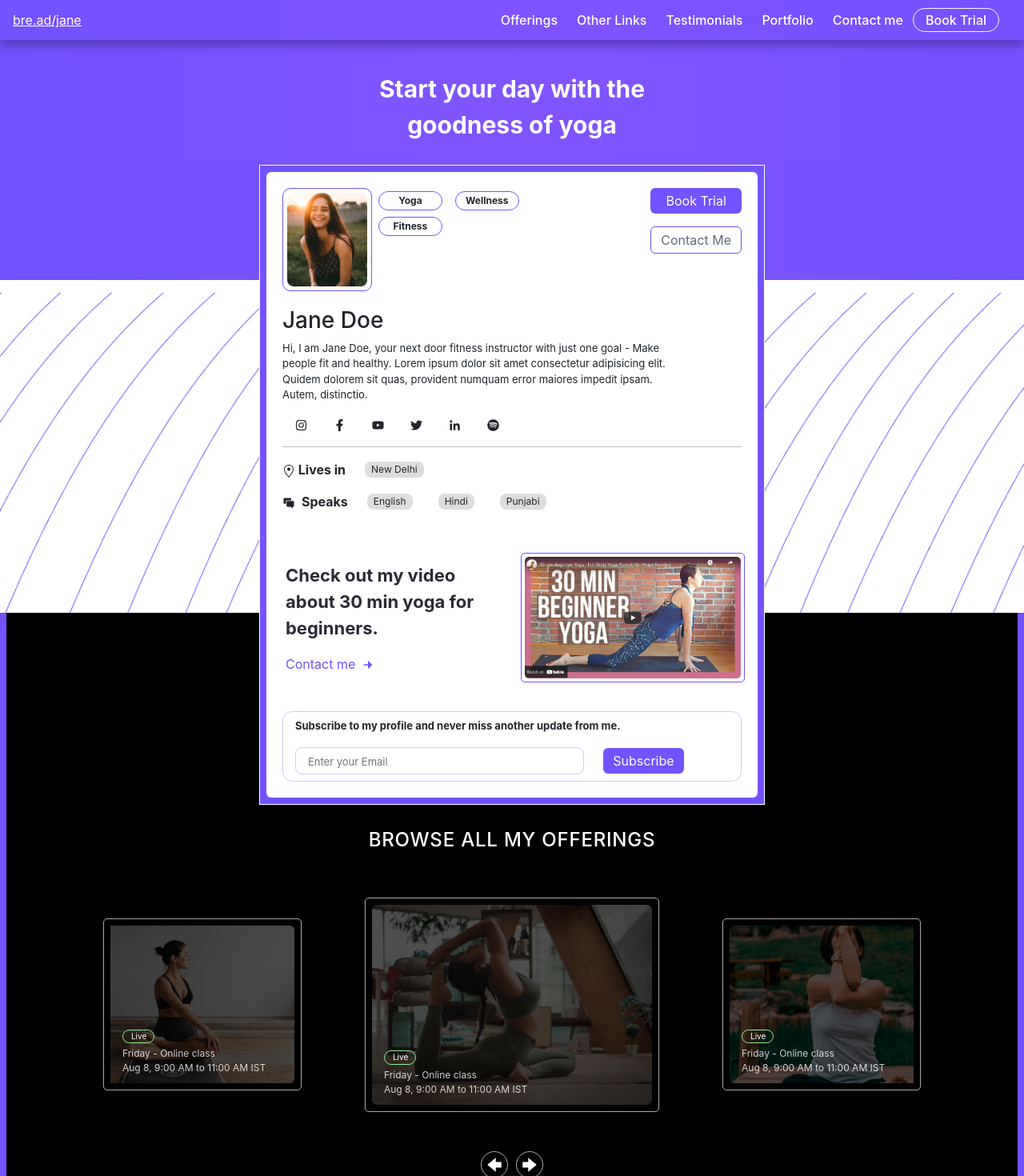
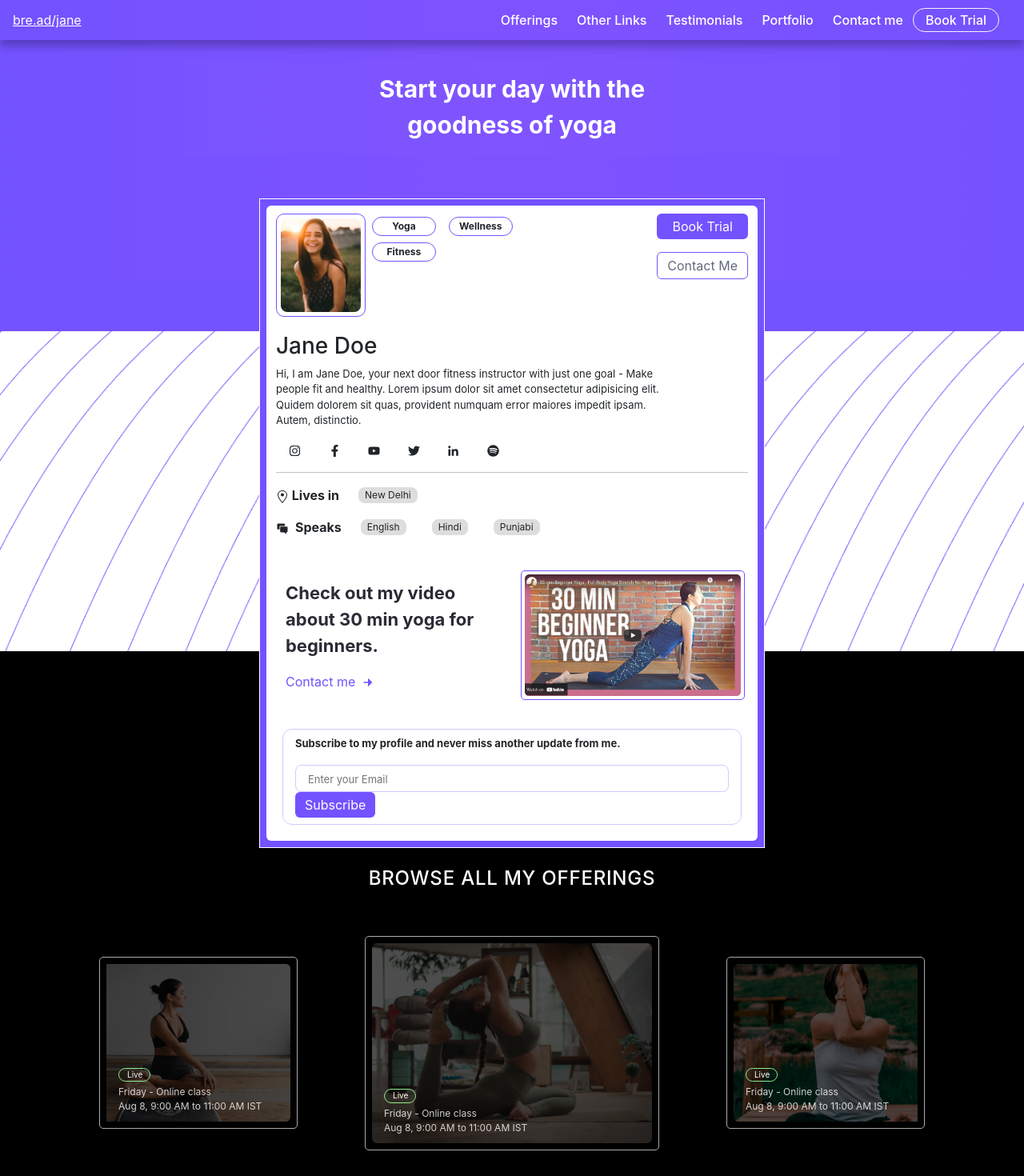
Before and after one commit to AyoTheInspired/bread-task, a React (Create React App) app: page / in a window 1280 px wide. Shown: the top 1470 px of the page at 80% size. Built offline with nearby package versions, Linux system fonts and the light colour scheme.

Commit message:
Major fixes

```diff
--- a/src/App.css
+++ b/src/App.css
@@ -13,7 +13,7 @@
 	--transition: all 0.2s linear;
 }
 
-html {
+.app {
 	background-color: #7352ff;
 }
 
--- a/src/components/Header.js
+++ b/src/components/Header.js
@@ -34,4 +34,10 @@ const Main = styled.section`
 		font-weight: bold;
 		font-size: 30px;
 	}
+
+	@media (max-width: 500px) {
+		.title {
+			font-size: 25px;
+		}
+	}
 `;
--- a/src/components/Navigation.js
+++ b/src/components/Navigation.js
@@ -100,6 +100,7 @@ const Nav = styled.nav`
 
 		.nav__right {
 			position: absolute;
+			z-index: 50;
 			top: 50px;
 			left: 0;
 			right: 0;
--- a/src/components/carousel/CarouselItem.js
+++ b/src/components/carousel/CarouselItem.js
@@ -69,5 +69,9 @@ const Div = styled.div`
 		.hide__item {
 			display: none !important;
 		}
+
+		img {
+			width: 300px;
+		}
 	}
 `;
--- a/src/components/carousel/CarouselWrap.js
+++ b/src/components/carousel/CarouselWrap.js
@@ -9,12 +9,12 @@ function Carousel() {
 	return (
 		<StyledContainer fluid>
 			<Row>
-				<Section className="flex-col col">
+				<Section className="flex-col col mx-auto">
 					<h4 className="mb-2 header text-center text-white">
 						BROWSE ALL MY OFFERINGS
 					</h4>
 
-					<Wrap className="mx-auto col-lg-11  flex-btw">
+					<Wrap className="mx-auto col-lg-11 flex-btw">
 						{carouselItems.map((item, index) => {
 							return <CarouselItem key={index + 1} properties={item} />;
 						})}
@@ -41,7 +41,6 @@ const StyledContainer = styled(Container)`
 `;
 
 const Section = styled.section`
-	/* min-height: 300px; */
 	background: black;
 	padding-top: 250px;
 	padding-bottom: 80px;
@@ -65,6 +64,11 @@ const Section = styled.section`
 
 	@media (max-width: 768px) {
 		margin-top: 50px;
+		padding-bottom: 30px;
+
+		.header {
+			margin-top: 30px;
+		}
 	}
 `;
 
--- a/src/components/user-card/CardMain.js
+++ b/src/components/user-card/CardMain.js
@@ -6,7 +6,7 @@ import UserCardFooter from "./UserCardFooter";
 
 function CardMain() {
 	return (
-		<Wrap className="p-2  col-lg-6 col-md-8">
+		<Wrap className="p-2 col-lg-6 col-md-8">
 			<CardTop />
 			<Thumbnail />
 			<UserCardFooter />
--- a/src/components/user-card/CardTop.js
+++ b/src/components/user-card/CardTop.js
@@ -38,7 +38,7 @@ export default CardTop;
 
 const Wrap = styled.div`
 	background: #fff;
-	padding: 20px;
+	padding: 10px 12px;
 	border-top-right-radius: 6px;
 	border-top-left-radius: 6px;
 
@@ -60,4 +60,11 @@ const Wrap = styled.div`
 	.user__bio {
 		width: 85%;
 	}
+
+	@media (max-width: 500px) {
+		.user__item {
+			font-size: 9px;
+			padding: 2px 4px;
+		}
+	}
 `;
--- a/src/components/user-card/Thumbnail.js
+++ b/src/components/user-card/Thumbnail.js
@@ -58,4 +58,24 @@ const Div = styled.div`
 	img {
 		cursor: pointer;
 	}
+
+	@media (max-width: 500px) {
+		flex-wrap: wrap;
+
+		.contact {
+			display: none;
+		}
+
+		.thumb__advert {
+			font-size: 16px;
+		}
+
+		.img__wrap {
+			margin-top: 15px;
+
+			img {
+				width: 290px;
+			}
+		}
+	}
 `;
--- a/src/components/user-card/UserCardFooter.js
+++ b/src/components/user-card/UserCardFooter.js
@@ -12,7 +12,7 @@ function UserCardFooter() {
 				<input
 					type="text"
 					placeholder="Enter your Email"
-					className="col-8 mr-4 py-1 "
+					className="col mr-4 py-1 "
 				/>
 				<Button primary>Subscribe</Button>
 			</div>
@@ -50,4 +50,10 @@ const Div = styled.div`
 	input::placeholder {
 		font-size: 13px;
 	}
+
+	@media (max-width: 500px) {
+		input {
+			width: 60%;
+		}
+	}
 `;
--- a/src/components/user-card/UserDetails.js
+++ b/src/components/user-card/UserDetails.js
@@ -86,4 +86,14 @@ const Div = styled.div`
 			border-radius: 8px;
 		}
 	}
+
+	@media (max-width: 500px) {
+		.locationValue {
+			font-size: 10px !important;
+		}
+
+		.socials {
+			font-size: 13px;
+		}
+	}
 `;
--- a/src/components/user-card/Wrapper.js
+++ b/src/components/user-card/Wrapper.js
@@ -7,7 +7,7 @@ function Wrapper() {
 	return (
 		<Container fluid>
 			<Row>
-				<Div className="flexed col px-2">
+				<Div className="flexed col px-2 mt-5">
 					<CardMain />
 				</Div>
 			</Row>
```
